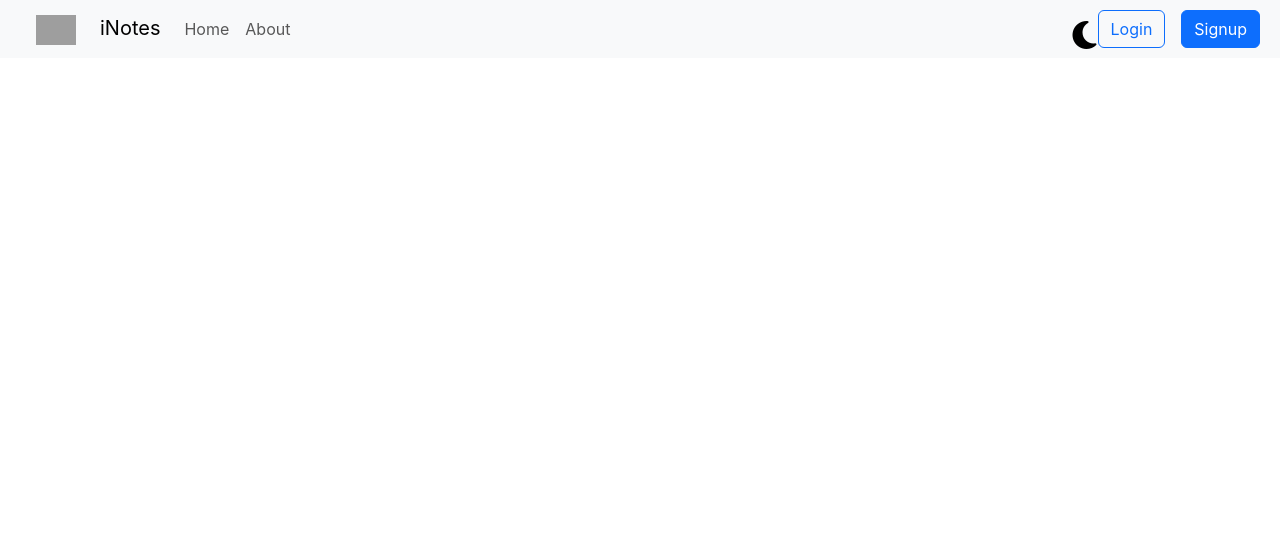
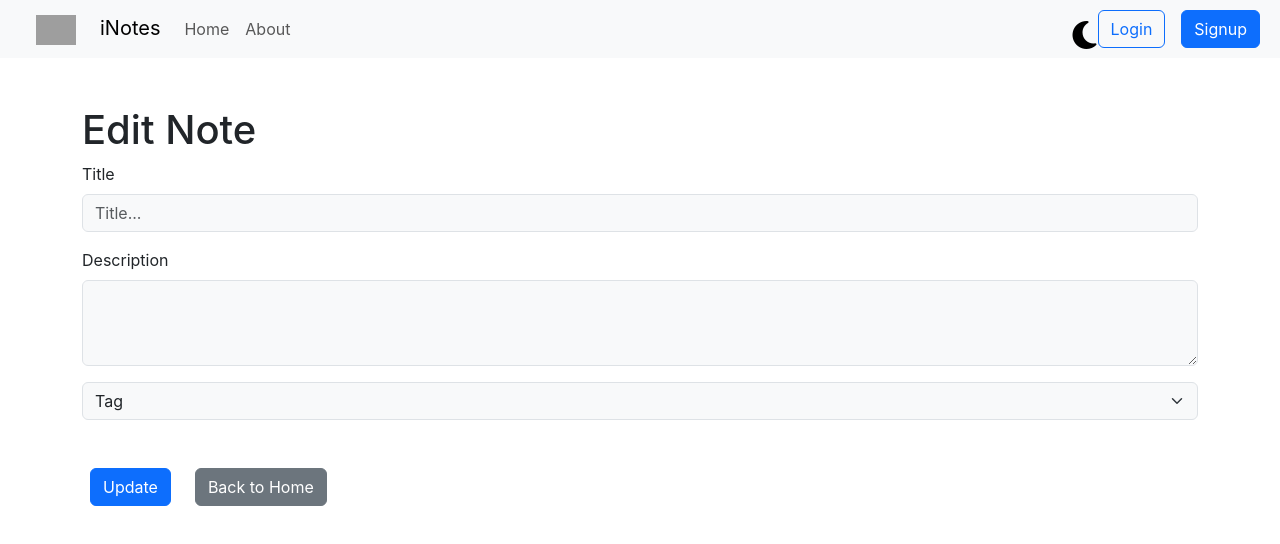
Before and after one commit to ganesh-code/iNotes, a React (Create React App) app: page /edit/1 in a window 1280 px wide. Shown: the top 544 px of the page. Built offline with nearby package versions, Linux system fonts and the light colour scheme; no server answers; grey boxes are pictures that could not be loaded.

Commit message:
Completed

```diff
--- a/src/App.js
+++ b/src/App.js
@@ -12,13 +12,13 @@ import Signup from './components/Signup';
 import EditNote from './components/EditNotes';
 
 function App() {
-    const [alert , setAlert] = useState(null)
-    const showAlert = (message, type)=>{
+  const [alert, setAlert] = useState(null)
+  const showAlert = (message, type) => {
     setAlert({
-        msg : message,
-        type:type
+      msg: message,
+      type: type
     })
-      setTimeout(()=>{
+    setTimeout(() => {
       setAlert(null)
     }, 1500)
   }
@@ -27,14 +27,14 @@ import EditNote from './components/EditNotes';
   const [icon, setIcon] = useState("moon");
   const [text, setText] = useState("dark")
 
-  const toogleTheme = ()=>{
-    if(theme==="light"){
+  const toogleTheme = () => {
+    if (theme === "light") {
       setTheme("dark");
       setIcon("sun");
       setText("light")
       document.body.style.backgroundColor = '#181a1c';
       document.body.style.color = 'white';
-    }else{
+    } else {
       setTheme("light")
       setIcon("moon");
       setText("dark")
@@ -48,15 +48,15 @@ import EditNote from './components/EditNotes';
     <>
       <BrowserRouter>
         <NotesState>
-          <Navbar theme={theme} icon={icon} toogleTheme={toogleTheme}  />
-          <Alert alert={alert}/>
+          <Navbar theme={theme} icon={icon} toogleTheme={toogleTheme} />
+          <Alert alert={alert} />
           <Routes>
             <Route exact path='/' element={<Home theme={theme} text={text} showAlert={showAlert} />} />
             <Route exact path='/about' element={<About theme={theme} text={text} />} />
-              <Route exact path='/addnotform' element={<AddingNotes theme={theme} text={text} showAlert={showAlert}/>} />
-              <Route exact path='/login' element={<Login theme={theme} text={text} showAlert={showAlert}/>} />
-              <Route exact path='/signup' element={<Signup theme={theme} text={text} showAlert={showAlert}/>} />
-              <Route exact path="/edit/:id" component={<EditNote/>} />
+            <Route exact path='/addnotform' element={<AddingNotes theme={theme} text={text} showAlert={showAlert} />} />
+            <Route exact path='/login' element={<Login theme={theme} text={text} showAlert={showAlert} />} />
+            <Route exact path='/signup' element={<Signup theme={theme} text={text} showAlert={showAlert} />} />
+            <Route path="/edit/:id" element={<EditNote  theme={theme} text={text} showAlert={showAlert}/>} />
           </Routes>
         </NotesState>
       </BrowserRouter>
--- a/src/components/EditNotes.js
+++ b/src/components/EditNotes.js
@@ -1,55 +1,54 @@
 import React, { useContext, useEffect, useState } from 'react';
-import { useParams, Link } from 'react-router-dom';
+import { useParams, Link, useNavigate } from 'react-router-dom';
 import NotesContext from '../context/notes/notesContext';
 
 export default function EditNote(props) {
     const { id } = useParams();
+    const navigate = useNavigate();
     const context = useContext(NotesContext);
-    const { notes, getNote, addNote, editNote } = context;
+    const {notes, getNote, editNote } = context;
     const [note, setNote] = useState({ etitle: '', edescription: '', etag: '' });
 
     useEffect(() => {
-        // If an 'id' is provided, fetch the note for editing
-        if (id) {
+        // Load the specific note based on the ID from the URL params
         getNote();
+        // Use find on the notes array from the context
         const selectedNote = notes.find((note) => note._id === id);
+
         if (selectedNote) {
             setNote({
+                id: selectedNote._id, // Set the ID to identify the note for editing
                 etitle: selectedNote.title,
                 edescription: selectedNote.description,
                 etag: selectedNote.tag,
             });
         }
-        }
         // eslint-disable-next-line
-    }, [id, notes]);
+    }, []);
+
+
 
     const onChange = (e) => {
         setNote({ ...note, [e.target.name]: e.target.value });
     };
 
-    const handleSave = () => {
-        if (id) {
-            // If 'id' is present, edit the note
-            editNote(id, note.etitle, note.edescription, note.etag);
-            props.showAlert('Updated note successfully', 'success');
-        } else {
-            // If 'id' is not present, add a new note
-            addNote(note.etitle, note.edescription, note.etag);
-            props.showAlert('Added a new note successfully', 'success');
-        }
+    const handleUpdate = () => {
+        editNote(note.id, note.etitle, note.edescription, note.etag);
+        navigate('/'); // Navigate back to the home page after updating
+        props.showAlert('Updated note Successfuly', 'success')
+
     };
 
     return (
         <div className="container">
-            <h1>{id ? 'Edit Note' : 'Add New Note'}</h1>
+            <h1 className='mt-5'>Edit Note</h1>
             <div className="mb-3">
                 <label htmlFor="etitle" className="form-label">Title</label>
                 <input
                     type="text"
                     name="etitle"
                     value={note.etitle}
-                    className={`form-control`}
+                    className={`form-control bg-${props.theme} text-${props.text}`}
                     id="etitle"
                     onChange={onChange}
                     placeholder="Title..."
@@ -58,7 +57,7 @@ export default function EditNote(props) {
             <div className="mb-3">
                 <label htmlFor="edescription" className="form-label">Description</label>
                 <textarea
-                    className={`form-control`}
+                    className={`form-control bg-${props.theme} text-${props.text}`}
                     value={note.edescription}
                     name="edescription"
                     onChange={onChange}
@@ -67,7 +66,7 @@ export default function EditNote(props) {
                 ></textarea>
             </div>
             <select
-                className={`form-select mb-5`}
+                className={`form-select mb-5 bg-${props.theme} text-${props.text}`}
                 id="etag"
                 name="etag"
                 value={note.etag}
@@ -80,12 +79,10 @@ export default function EditNote(props) {
                 <option value="Entertainment">Entertainment</option>
             </select>
 
-            <button onClick={handleSave} type="button" className="btn btn-primary">
-                {id ? 'Update' : 'Add'}
-            </button>
+            <button onClick={handleUpdate} type="button" className="btn btn-primary mx-2">Update</button>
 
             {/* Add a button to navigate back to the home page */}
-            <Link to="/" className="btn btn-secondary mt-3">Back to Home</Link>
+            <Link to="/" className="btn btn-secondary mx-3">Back to Home</Link>
         </div>
     );
 }
--- a/src/components/Login.js
+++ b/src/components/Login.js
@@ -1,5 +1,5 @@
 import React, { useState } from 'react'
-import { useNavigate } from 'react-router-dom';
+import { Link, useNavigate } from 'react-router-dom';
 
 export default function Login(props) {
     const [showPassword, setShowPassword] = useState(false);
@@ -64,6 +64,8 @@ export default function Login(props) {
                 </div>
                 <button type="submit" className="btn btn-primary">Submit</button>
             </form>
+
+            <p className='mt-5'>I Don't have Account? <Link to='/signup'>SignUp</Link></p>
         </div>
     );
 }
--- a/src/components/NotesIteam.js
+++ b/src/components/NotesIteam.js
@@ -10,7 +10,7 @@ export default function NotesIteam(props) {
   const { note, updateNote } = props;
   return (
     <div className={`col my-3 mx-3 p-0`}>
-      <div class={`card m-0 bg-${props.theme} text-${props.text}`}>
+      <div className={`card m-0 bg-${props.theme} text-${props.text}`}>
         <div className="card-body">
           <h5 className="card-title">{note.title.slice(0, 15)}</h5>
           <p className="card-text">{note.description.slice(0, 25)}</p>
--- a/src/components/Signup.js
+++ b/src/components/Signup.js
@@ -1,5 +1,5 @@
 import React, { useState } from 'react';
-import { useNavigate } from 'react-router-dom';
+import { Link, useNavigate } from 'react-router-dom';
 
 export default function Register(props) {
     const [showPassword, setShowPassword] = useState(false);
@@ -136,6 +136,8 @@ export default function Register(props) {
                     Submit
                 </button>
             </form>
+            <p className='mt-5'>I Already have an Account? <Link to='/login'>Login</Link></p>
+
         </div>
     );
 }
```
Also changed, not shown: src/components/Notes.js (+16 -76 lines), 2 other files (tests, documents, lock files or other folders). Lines whose indentation alone changed are shown as unchanged.
